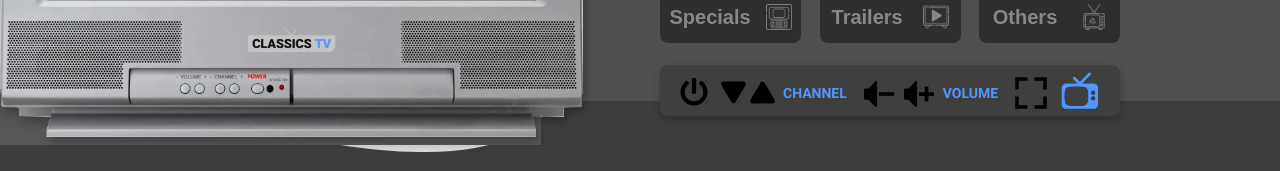
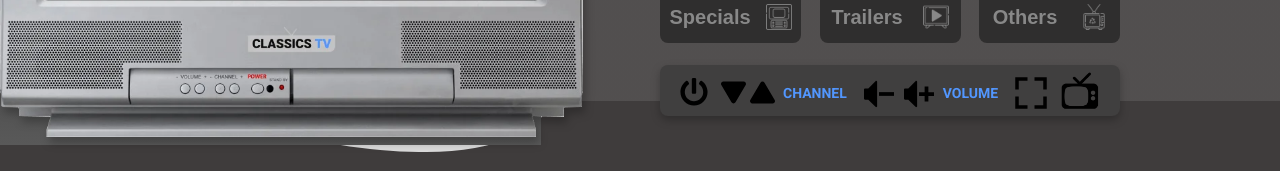
Before and after one commit to Classicstvs/the-app, a Next.js app: page / in a window 1280 px wide. Shown: the part 538-709 px from the top of the page. Built offline with nearby package versions, Linux system fonts and the light colour scheme.

Commit message:
UPDATE: skin button

```diff
--- a/components/controls/Controls.jsx
+++ b/components/controls/Controls.jsx
@@ -1,5 +1,4 @@
 import Image from "next/image";
-import Link from 'next/link'
 
 import cn from "classnames";
 
@@ -21,7 +20,7 @@ export default function Controls({
   increaseVolume,
   decreaseVolume,
   handleClickFullscreen,
-  toggleSkin
+  toggleSkin,
 }) {
   const isVideoFirst = videoIndex === 0;
 
@@ -39,8 +38,6 @@ export default function Controls({
   useEffect(() => {
     setActiveRoute(router.pathname);
   }, [router.pathname]);
-
-
 
   return (
     <div className={styles.controls}>
@@ -81,7 +78,21 @@ export default function Controls({
         <BiFullscreen />
       </div>
       <div className={styles.skins} onClick={toggleSkin}>
-        <Image src="/icons/tv_blue.webp" alt="TV FAQ" width={47} height={47} />
+        {router.pathname === "/" ? (
+          <Image
+            src="/icons/tv_black.webp"
+            alt="TV FAQ"
+            width={47}
+            height={47}
+          />
+        ) : (
+          <Image
+            src="/icons/tv_blue.webp"
+            alt="TV FAQ"
+            width={47}
+            height={47}
+          />
+        )}
       </div>
     </div>
   );
--- a/pages/index.js
+++ b/pages/index.js
@@ -13,24 +13,17 @@ import PageInfo from "@/components/pageInfo/PageInfo";
 import CardsInfo from "@/components/cardsInfo/CardsInfo";
 
 export default function Home() {
-  const [skin, setSkin] = useState(false);
-
-  //Toggle skin
-  const toggleSkin = () => {
-    setSkin(!skin);
-  };
-
   return (
     <main className={styles.main}>
       <div className={styles.mainWrapper}>
         <div className={styles.leftSecton}>
-          <Tv skin={skin} />
+          <Tv />
           <PageInfo />
         </div>
         <div className={styles.rightSecton}>
           <Ad />
           <Channels channels={channels} />
-          <Controls toggleSkin={toggleSkin} />
+          <Controls />
         </div>
       </div>
       <CardsInfo />
```
Also changed, not shown: pages/90s/cartoons.jsx (+1 -7 lines).
